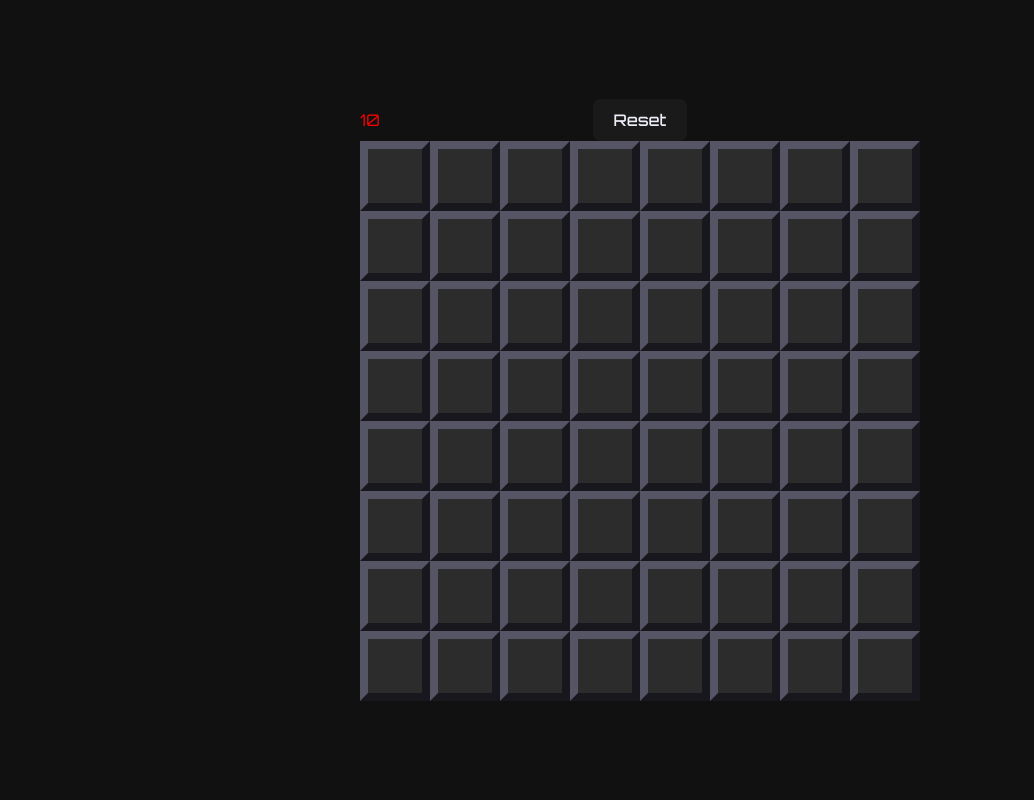
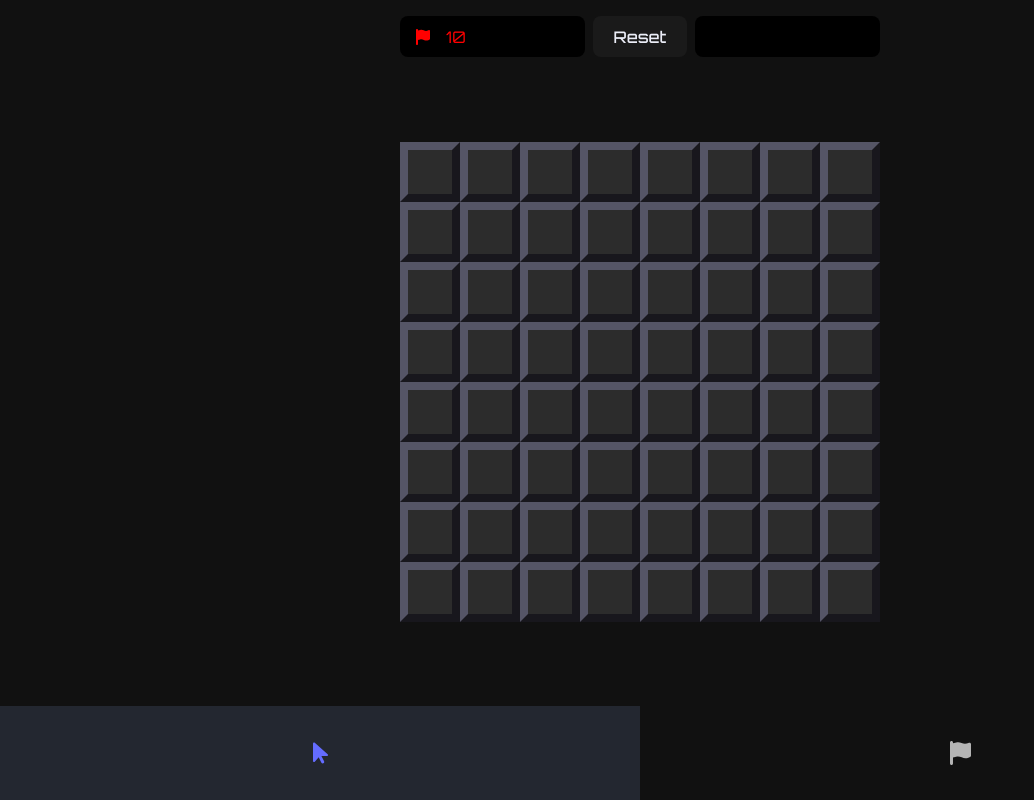
Before and after one commit to Animator55/minesweeper, a React (Vite) app: page / in a window 1280 px wide. Shown: the whole page, without its empty margins (0-1034 px from the left). Built offline with nearby package versions, Linux system fonts and the light colour scheme.

Commit message:
added styles

```diff
--- a/src/App.tsx
+++ b/src/App.tsx
@@ -1,6 +1,6 @@
 import { FontAwesomeIcon } from "@fortawesome/react-fontawesome"
 import { Place } from "./vite-env"
-import { faBomb, faFlag, faQuestion } from "@fortawesome/free-solid-svg-icons"
+import { faArrowPointer, faBomb, faFlag, faQuestion } from "@fortawesome/free-solid-svg-icons"
 import React from "react"
 
 import "./assets/App.css"
@@ -64,11 +64,16 @@ let start = -1
 export default function App() {
   let diff: number = 1
   let bombs = diff * diff * 10
+  const [tool, setTool] = React.useState("normal")
   const [gameState, setGameState] = React.useState<boolean>(false)
   const [currentMap, setCurrentMap] = React.useState<Place[] | undefined>(undefined)
   const [flags, setFlags] = React.useState(bombs)
   const points = React.useRef<HTMLDivElement | null>(null);
   const title = React.useRef<HTMLDivElement | null>(null);
+
+  const tools: {[key:string]:any} = {
+    "normal": faArrowPointer, "flag": faFlag
+  }
 
   const placeFlag = (e: React.MouseEvent<HTMLButtonElement>, id: string, currentState: string) => {
     e.preventDefault()
@@ -78,9 +83,11 @@ export default function App() {
       "hide": "flag", "flag": "question", "question": "hide"
     }
 
+
     let result = currentMap.map((el) => {
       if (el._id !== id) return el
       else {
+        console.log(el.state)
         if (el.state === "hide") setFlags(flags - 1)
         else if (el.state === "flag") setFlags(flags + 1)
         return { ...el, state: flagSelector[el.state] }
@@ -160,7 +167,11 @@ export default function App() {
   ]
 
   React.useEffect(() => {
-    if (!currentMap) return
+    if (!currentMap) {
+      let map = document.querySelector(".map") as HTMLDivElement
+      if(map) map.classList.add("fade")
+      return
+    }
     if (start !== -1) {
       viewPlace(currentMap[start]._id)
       start = -1
@@ -212,9 +223,10 @@ export default function App() {
         title.current.textContent = ""
         if(title.current.nextSibling) title.current.nextSibling.textContent = ""
       }
+    setTool("normal")
     setGameState(false)
+    setFlags(diff * diff * 10)
     setCurrentMap(undefined)
-    setFlags(diff * diff * 10)
   }
 
   return <main>
@@ -226,19 +238,25 @@ export default function App() {
       </section>
     </section>
     <header>
-      <div className="numbers">{flags}</div>
+      <div className="numbers"><FontAwesomeIcon icon={faFlag}/><p>{flags}</p></div>
       <button className="button" onClick={reset}>Reset</button>
       <div className="numbers" ref={points}></div>
     </header>
     <section className="map"
+      key={Math.random()}
       style={{ gridTemplateColumns: `repeat(${(8)}, ${100/8}%)`}}
     >
       {currentMap ? currentMap.map((el) => {
         return <button
           key={Math.random()}
           className={el.state}
-          onClick={() => { if (gameState && el.state === "hide") viewPlace(el._id) }}
-          onContextMenu={(e) => { if (gameState && el.state !== "view") placeFlag(e, el._id, el.state) }}
+          onClick={(e) => {
+            if (gameState) {
+              if(tool === "normal" && el.state === "hide") viewPlace(el._id)
+              else if(tool === "flag")placeFlag(e, el._id, el.state)
+            }
+            }}
+          onContextMenu={(e) => { if (gameState && el.state !== "view" && tool === "normal") placeFlag(e, el._id, el.state) }}
           style={el.state === "view" ? {
             color: el.bomb ? "red" : colorScale[el.number],
             borderColor: el.bomb ? "red" : colorScale[el.number]
@@ -253,6 +271,17 @@ export default function App() {
       }) : fakeMap
       }
     </section>
+    <div className="tool-selector">
+      {Object.keys(tools).map(el=>{
+        return <button
+          key={Math.random()}
+          className={el === tool ? "active" : ""}
+          onClick={()=>{setTool(el)}}
+        >
+          <FontAwesomeIcon icon={tools[el]}/>
+        </button>
+      })}
+    </div>
   </main>
 
 }
--- a/src/assets/App.css
+++ b/src/assets/App.css
@@ -12,22 +12,46 @@ body {
   height: 100dvh;
   margin: 0;
   background-color: #111111;
+  width: 100%;
+}
+#root {
+  height: 100%;
+  width: 100%;
+}
+main {
+  display: flex;
+  flex-direction: column;
+  height: 100%;
+  width: 100%;
+  align-items: center;
 }
 header {
   display: flex;
   gap: 0.5rem;
   justify-content: space-between;
   align-items: center;
+  margin-bottom: auto;
+  margin-top: 1rem;
+  width: 90dvw;
+  max-width: calc(60px*8);
 }
+
+p {margin: 0;}
 
 .numbers {
   height: 100%;
   color: red;
   width: 100%;
   position: relative;
+  display: flex;
+  align-items: center;
+  background: black;
+  padding: 0 1rem;
+  border-radius: 8px;
+  gap: 1rem;
 }
 .numbers:last-child {
-  text-align: end;
+  justify-content: end;
 }
 
 .pop {
@@ -64,26 +88,38 @@ header {
 
 .map {
   display: grid;
-  width: 80dvw;
-  max-width: calc(70px*8);
+  width: 90dvw;
+  max-width: calc(60px*8);
+  margin: 0 2rem;
 }
 
 .map button {
   display: flex;
   align-items: center;
   justify-content: center;
-  height: 10dvw;
-  max-height: 70px;
+  height: 11.5dvw;
+  max-height: 60px;
   border: 2px solid rgb(152, 164, 221);
   color: rgb(177, 189, 255);
   background-color: rgb(44, 44, 44);
 }
 
+.map.fade button.hide {
+  animation: fade 300ms forwards;
+}
 .map button.hide {
   border-top: 8px solid rgb(85, 85, 102);
   border-left: 8px solid rgb(85, 85, 102);
   border-bottom: 8px solid rgb(24, 23, 29);
   border-right: 8px solid rgb(24, 23, 29);
+  rotate: 0deg;
+}
+@keyframes fade {
+  to {
+    border-bottom-color: rgb(85, 85, 102);
+    border-top-color: rgb(24, 23, 29);
+    rotate: 90deg;
+  }
 }
 
 
@@ -106,3 +142,24 @@ header {
 .button:focus-visible {
   outline: 4px auto -webkit-focus-ring-color;
 }
+
+.tool-selector {
+  margin-top: auto;
+  display: flex;
+  justify-content: space-between;
+  align-items: center;
+  width: 100%;
+}
+
+.tool-selector button {
+  color: rgb(180, 180, 180);
+  font-size: 1.5rem;
+  background-color: transparent;
+  padding: 2rem;
+  width: 100%;
+  border: none;
+}
+.tool-selector button.active {
+  color: #646cff;
+  background-color: #9dbcff21;
+}
```
Also changed, not shown: 2 other files (tests, documents, lock files or other folders).
